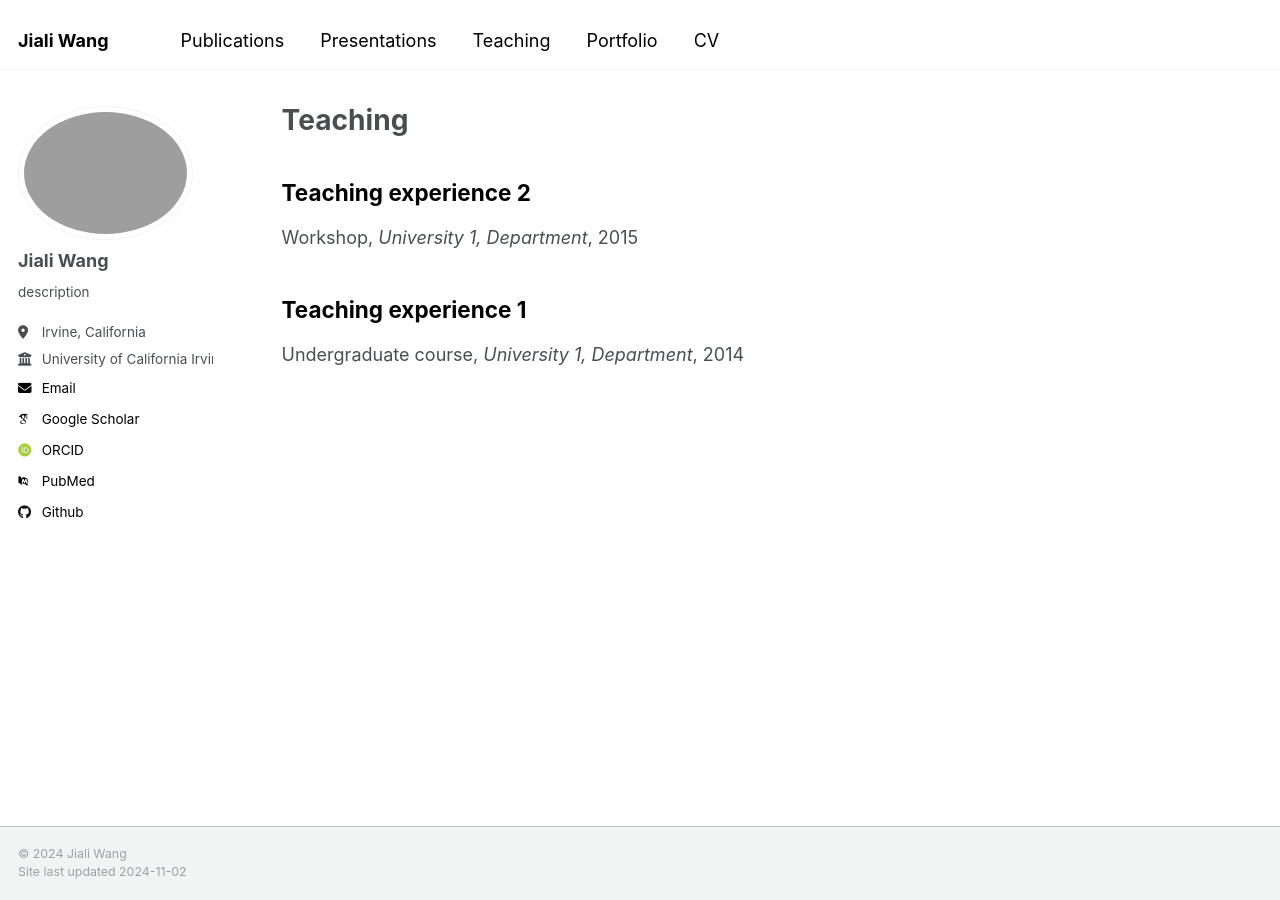
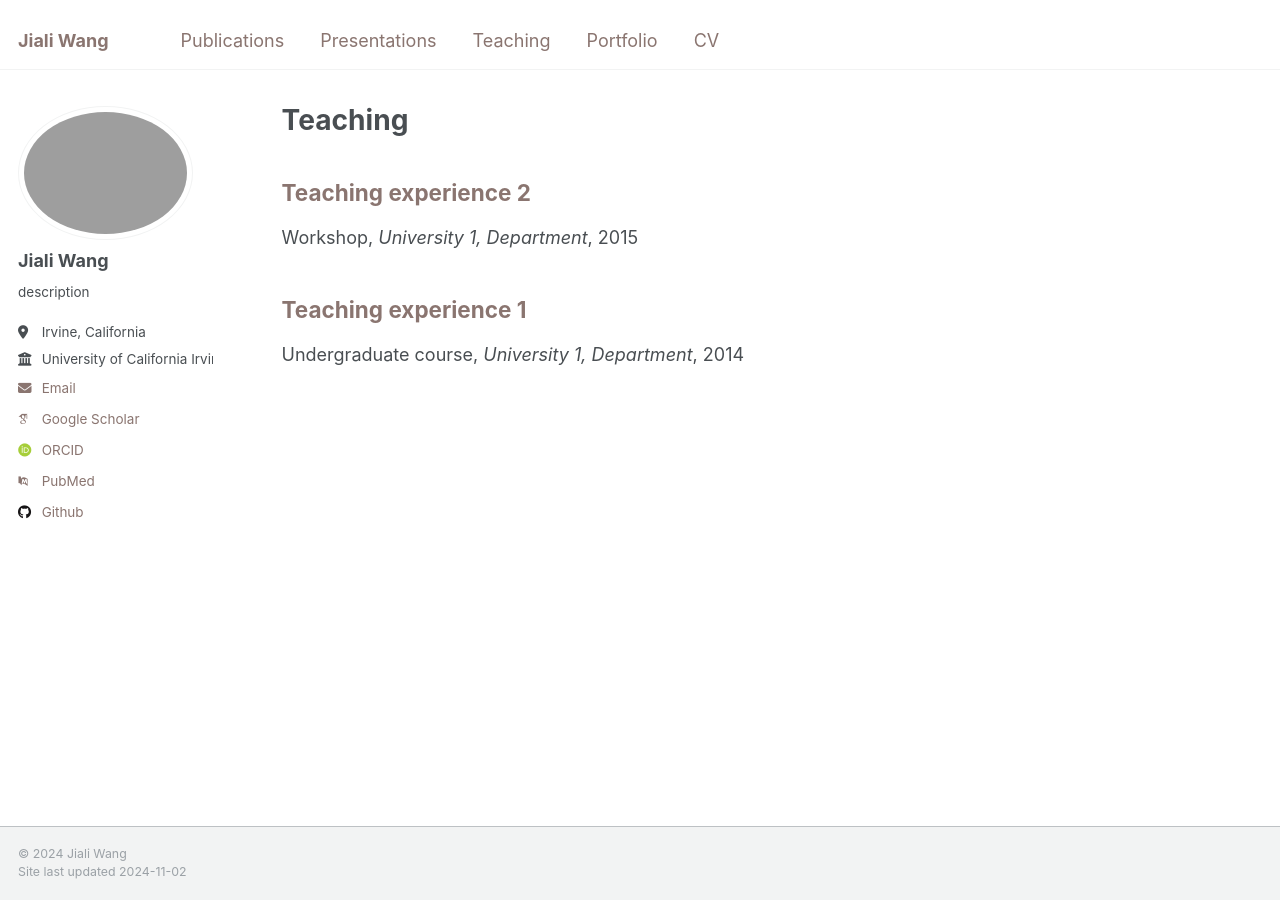
Before and after one commit to AltriaCarrie/altriacarrie.github.io, a Jekyll site: the page built from _pages/teaching.html, in a window 1280 px wide. Built offline with Jekyll 4.4.1, drawn with Linux system fonts in a browser that asks for light colours; some web fonts are replaced.

Commit message:
Update archive-single.html

```diff
--- a/_includes/archive-single.html
+++ b/_includes/archive-single.html
@@ -30,7 +30,7 @@
       <style type="text/css">
         a:link,a:visited{
           text-decoration:none;
-          color: black
+          color: #8a7570
         }
         a:hover{
           text-decoration:underline;
```
